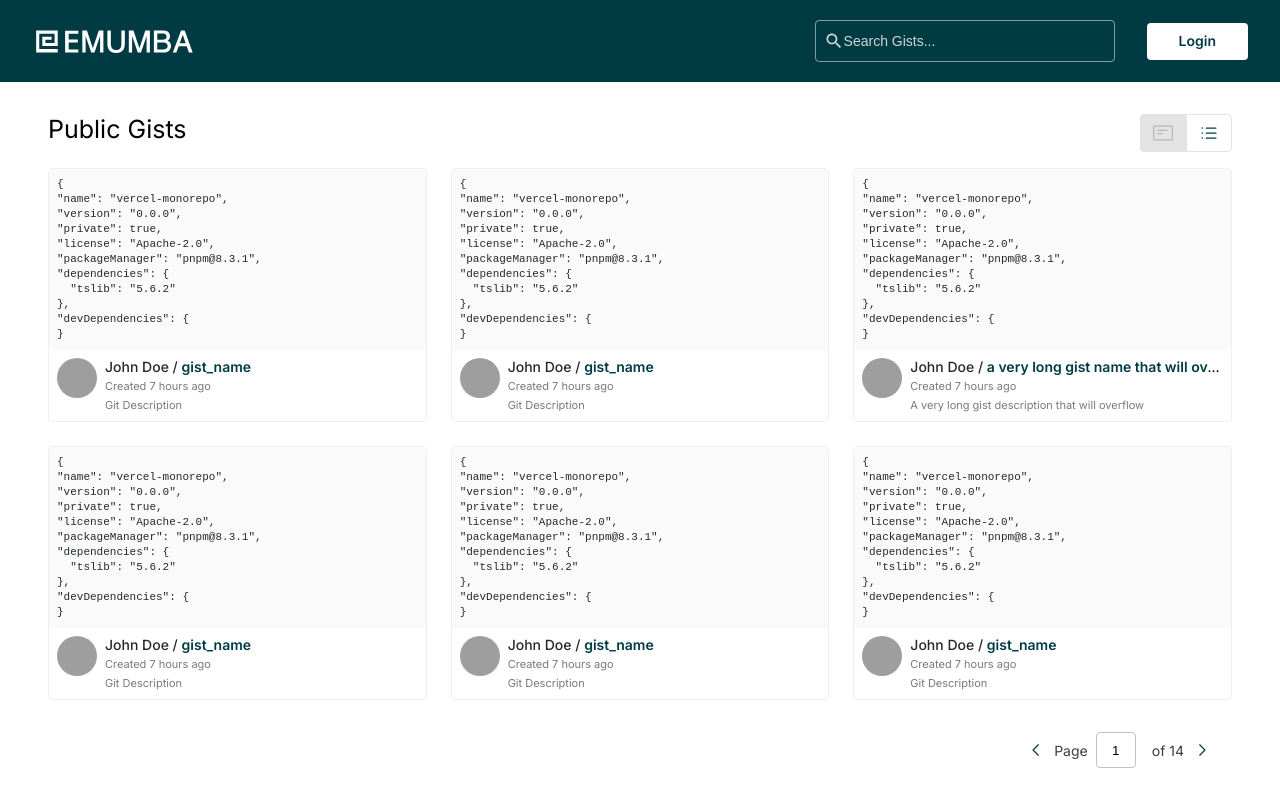
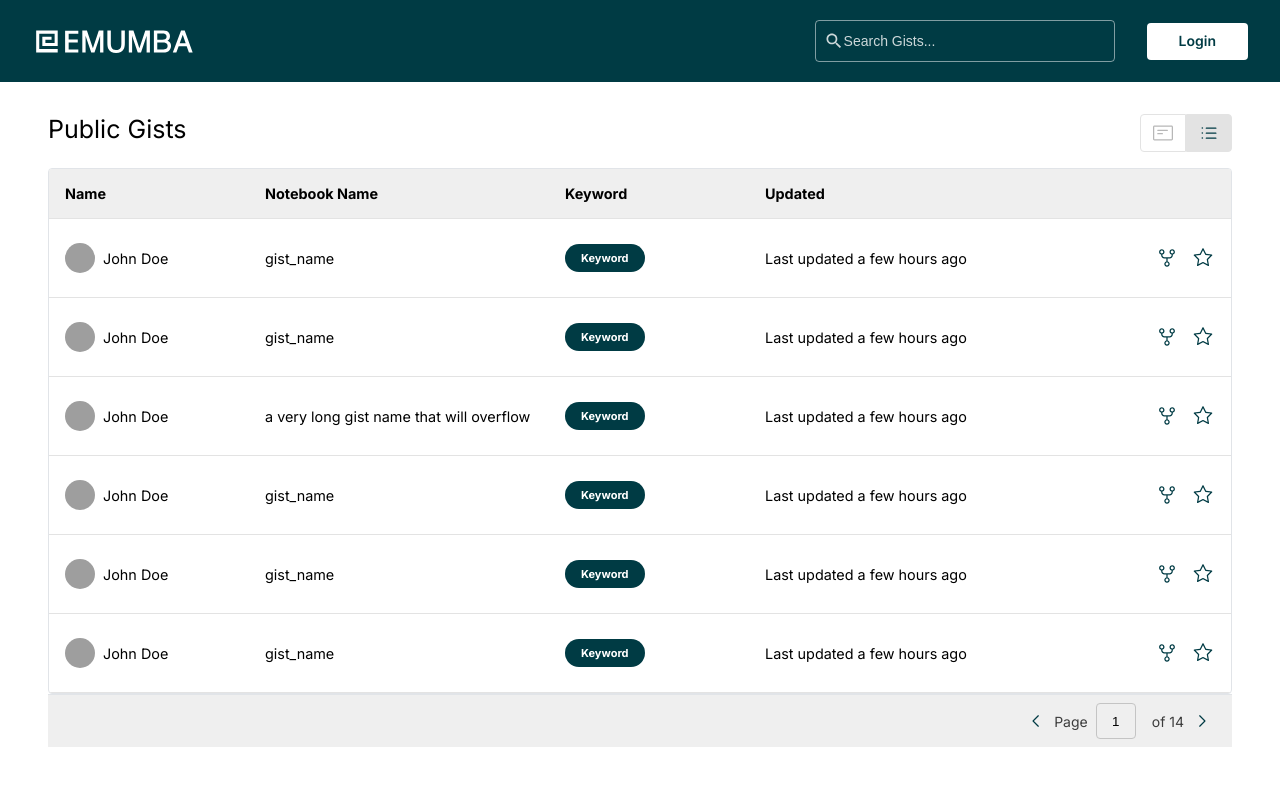
Before and after one commit to farrukhzeb23/fe-2007, a React (Vite) app: page / in a window 1280 px wide. Built offline with nearby package versions, Linux system fonts and the light colour scheme; grey boxes are pictures that could not be loaded.

Commit message:
feat: mock the api and created a loader

```diff
--- /dev/null
+++ b/src/api/gist.api.ts
@@ -0,0 +1,32 @@
+import { Gist } from '../types';
+
+const mockGists: Gist[] = Array.from({ length: 6 }, (_, i) => ({
+  id: `gist_name`,
+  fileName: 'vercel_package.json',
+  name: 'John Doe',
+  notebookName: i === 2 ? 'a very long gist name that will overflow' : 'gist_name',
+  keywords: ['Keyword'],
+  link: `https://gist.github.com/${i}`,
+  description: i === 2 ? 'A very long gist description that will overflow' : 'Git Description',
+  createdAt: 'Created 7 hours ago',
+  updatedAt: 'Last updated a few hours ago',
+  code: `{
+"name": "vercel-monorepo",
+"version": "0.0.0",
+"private": true,
+"license": "Apache-2.0",
+"packageManager": "pnpm@8.3.1",
+"dependencies": {
+  "tslib": "5.6.2"
+},
+"devDependencies": {
+}`,
+  language: 'json',
+}));
+
+const delay = (ms: number) => new Promise((resolve) => setTimeout(resolve, ms));
+
+export const getGists = async (): Promise<Gist[]> => {
+  await delay(1000);
+  return mockGists;
+};
--- a/src/components/Gist/GistCardList.tsx
+++ b/src/components/Gist/GistCardList.tsx
@@ -2,7 +2,7 @@ import GistCard from './GistCard';
 import { Gist } from '../../types';
 
 interface GistCardListProps {
-  gists: Gist[];
+  gists?: Gist[];
 }
 
 function GistCardList({ gists = [] }: GistCardListProps) {
--- a/src/components/Gist/GistList.tsx
+++ b/src/components/Gist/GistList.tsx
@@ -1,41 +1,23 @@
-import { useState } from 'react';
+import { useEffect, useState } from 'react';
 import ListUnorderedIcon from '../../assets/icons/list-unordered-24.svg';
 import NoteIcon from '../../assets/icons/note-24.svg';
 import GistTable from './GistTable';
 import GistCardList from './GistCardList';
 import PaginationBar from '../PaginationBar';
 import { Gist } from '../../types';
+import GistLoader from './GistLoader';
+import { getGists } from '../../api/gist.api';
 
-const mockGists: Gist[] = Array.from({ length: 6 }, (_, i) => ({
-  id: `gist_name`,
-  fileName: 'vercel_package.json',
-  name: 'John Doe',
-  notebookName: i === 2 ? 'a very long gist name that will overflow' : 'gist_name',
-  keywords: ['Keyword'],
-  link: `https://gist.github.com/${i}`,
-  description: i === 2 ? 'A very long gist description that will overflow' : 'Git Description',
-  createdAt: 'Created 7 hours ago',
-  updatedAt: 'Last updated a few hours ago',
-  code: `{
-"name": "vercel-monorepo",
-"version": "0.0.0",
-"private": true,
-"license": "Apache-2.0",
-"packageManager": "pnpm@8.3.1",
-"dependencies": {
-  "tslib": "5.6.2"
-},
-"devDependencies": {
-}`,
-  language: 'json',
-}));
+type ViewMode = 'table' | 'card';
 
-function GistList() {
-  const [viewMode, setViewMode] = useState<'table' | 'card'>('card');
+function ViewModeToggle({
+  viewMode,
+  setViewMode,
+}: {
+  viewMode: ViewMode;
+  setViewMode: (mode: ViewMode) => void;
+}) {
   return (
-    <div className="gist-list-wrapper">
-      <div className="gist-list-header">
-        <h2>Public Gists</h2>
     <div className="gist-list-header-actions">
       <button
         className="gist-list-header-action"
@@ -52,15 +34,46 @@ function GistList() {
         <img src={ListUnorderedIcon} alt="List" />
       </button>
     </div>
+  );
+}
+
+function GistList() {
+  const [viewMode, setViewMode] = useState<ViewMode>('table');
+  const [gists, setGists] = useState<Gist[]>();
+  const [loading, setLoading] = useState(true);
+
+  useEffect(() => {
+    const fetchGists = async () => {
+      const response = await getGists();
+      setGists(response);
+      setLoading(false);
+    };
+
+    fetchGists();
+  }, []);
+
+  const renderContent = () => {
+    if (loading) {
+      return <GistLoader />;
+    }
+
+    if (viewMode === 'table') {
+      return <GistTable gists={gists} />;
+    }
+
+    return <GistCardList gists={gists} />;
+  };
+
+  const paginationClassName = viewMode === 'card' ? 'card-pagination' : '';
+
+  return (
+    <div className="gist-list-wrapper">
+      <div className="gist-list-header">
+        <h2>Public Gists</h2>
+        <ViewModeToggle viewMode={viewMode} setViewMode={setViewMode} />
       </div>
-      <div className="gist-list-body">
-        {viewMode === 'table' ? (
-          <GistTable gists={mockGists} />
-        ) : (
-          <GistCardList gists={mockGists} />
-        )}
-      </div>
-      <PaginationBar className={viewMode === 'card' ? 'card-pagination' : ''} />
+      <div className="gist-list-body">{renderContent()}</div>
+      <PaginationBar className={paginationClassName} />
     </div>
   );
 }
--- /dev/null
+++ b/src/components/Gist/GistLoader.tsx
@@ -0,0 +1,11 @@
+function GistLoader() {
+  return (
+    <div className="gist-loader-wrapper">
+      <div className="gist-loader" />
+      <div className="gist-loader" />
+      <div className="gist-loader" />
+    </div>
+  );
+}
+
+export default GistLoader;
--- a/src/index.css
+++ b/src/index.css
@@ -410,3 +410,18 @@ button {
 .gist-card .gist-card-view-file p strong {
   font-weight: 700;
 }
+
+/* Loader */
+
+.gist-loader-wrapper {
+  display: flex;
+  flex-direction: column;
+  gap: 8px;
+}
+
+.gist-loader {
+  height: 70px;
+  width: 100%;
+  background-color: #efefef;
+  border-radius: 4px;
+}
```
Lines whose indentation alone changed are shown as unchanged.
